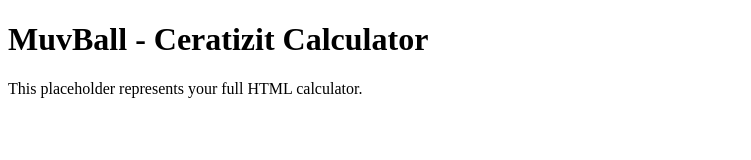
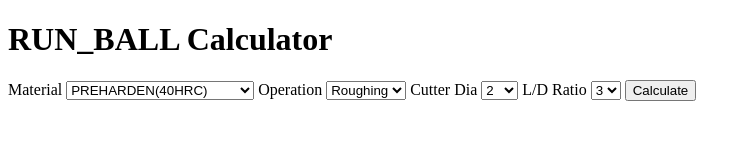
Before and after one commit to vipinsteps/RUN_BALL, a plain HTML site: page index.html in a window 1280 px wide. Shown: the whole page, without its empty margins (0-751 px from the left). Drawn offline with Linux system fonts and the light colour scheme.

Commit message:
Add files via upload

```diff
--- a/index.html
+++ b/index.html
@@ -4,7 +4,7 @@
 <head>
   <meta charset="UTF-8" />
   <meta name="viewport" content="width=device-width, initial-scale=1.0"/>
-  <title>MuvBall Calculator</title>
+  <title>RUN_BALL - Ceratizit Calculator</title>
   <link rel="manifest" href="manifest.json">
   <script>
     if ("serviceWorker" in navigator) {
@@ -13,7 +13,59 @@
   </script>
 </head>
 <body>
-  <h1>MuvBall - Ceratizit Calculator</h1>
-  <p>This placeholder represents your full HTML calculator.</p>
+  <h1>RUN_BALL Calculator</h1>
+  <label>Material</label>
+  <select id="material">
+    <option value="PREHARDEN(40HRC)">PREHARDEN(40HRC)</option>
+    <option value="SKD 61(48HRC)">SKD 61(48HRC)</option>
+    <option value="SUS QUENCHING(52HRC)">SUS QUENCHING(52HRC)</option>
+    <option value="SKD 11(60HRC)">SKD 11(60HRC)</option>
+    <option value="COPPER">COPPER</option>
+    <option value="ALUMINIUM">ALUMINIUM</option>
+  </select>
+  <label>Operation</label>
+  <select id="operation">
+    <option value="ROUGHING">Roughing</option>
+    <option value="FINISHING">Finishing</option>
+  </select>
+  <label>Cutter Dia</label>
+  <select id="cutter">
+    <option value="2">2</option><option value="4">4</option><option value="6">6</option>
+    <option value="8">8</option><option value="10">10</option><option value="12">12</option>
+  </select>
+  <label>L/D Ratio</label>
+  <select id="ld">
+    <option value="3">3</option><option value="4">4</option><option value="5">5</option>
+  </select>
+  <button onclick="calculate()">Calculate</button>
+  <div id="output" style="margin-top:20px;"></div>
+
+  <script>
+    const data = {
+      "PREHARDEN(40HRC)ROUGHING23": { "dia": 2, "ap": 0.4, "ae": 0.2, "rpm": 4000, "feed": 600 },
+      "SKD 61(48HRC)FINISHING83": { "dia": 8, "ap": 0.3, "ae": 0.15, "rpm": 8000, "feed": 900 },
+      "ALUMINIUMROUGHING43": { "dia": 4, "ap": 0.5, "ae": 0.3, "rpm": 12000, "feed": 1500 },
+      "COPPERFINISHING64": { "dia": 6, "ap": 0.25, "ae": 0.1, "rpm": 9500, "feed": 1100 }
+    };
+
+    function calculate() {
+      const key = document.getElementById("material").value +
+                  document.getElementById("operation").value.toUpperCase() +
+                  document.getElementById("cutter").value +
+                  document.getElementById("ld").value;
+
+      const result = data[key];
+      const output = document.getElementById("output");
+      if (result) {
+        output.innerHTML = `<p><strong>Cutter Dia:</strong> ${result.dia}</p>
+                            <p><strong>Ap:</strong> ${result.ap}</p>
+                            <p><strong>Ae:</strong> ${result.ae}</p>
+                            <p><strong>RPM:</strong> ${result.rpm}</p>
+                            <p><strong>Feed:</strong> ${result.feed}</p>`;
+      } else {
+        output.innerHTML = "<p>No data found for the selected combination.</p>";
+      }
+    }
+  </script>
 </body>
 </html>
--- a/service-worker.js
+++ b/service-worker.js
@@ -1,7 +1,7 @@
 
 self.addEventListener("install", function(e) {
   e.waitUntil(
-    caches.open("muvball-cache").then(function(cache) {
+    caches.open("runball-cache").then(function(cache) {
       return cache.addAll(["index.html"]);
     })
   );
```
Also changed, not shown: logo192.png, manifest.json, 1 other file.
